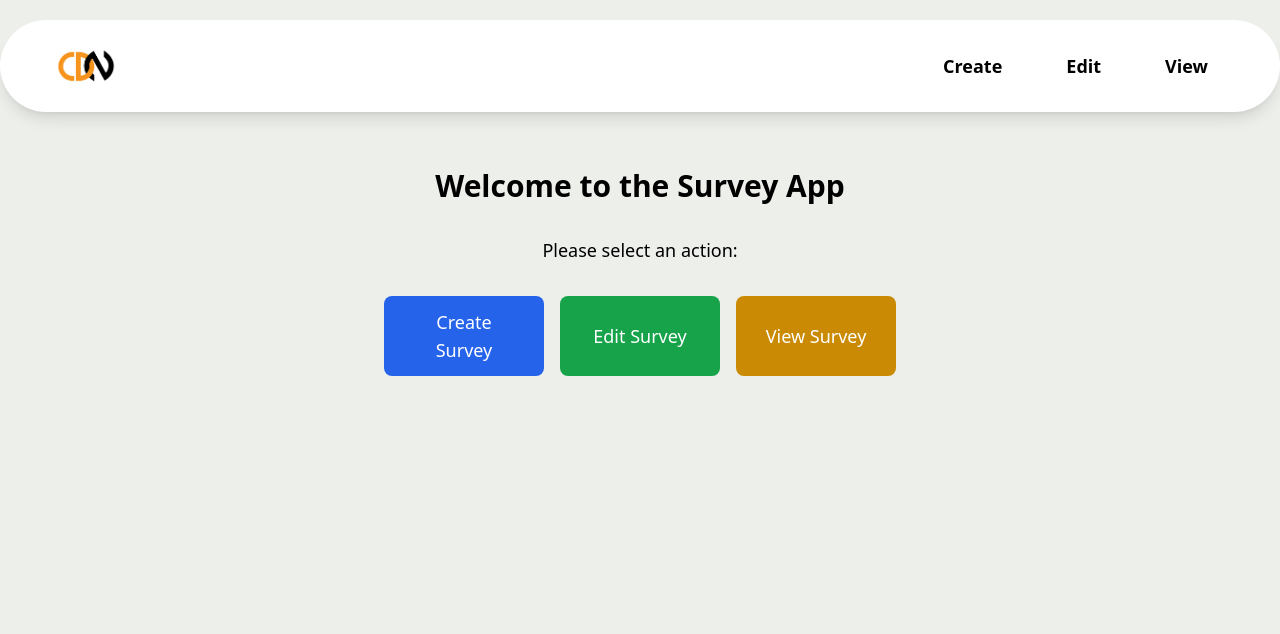
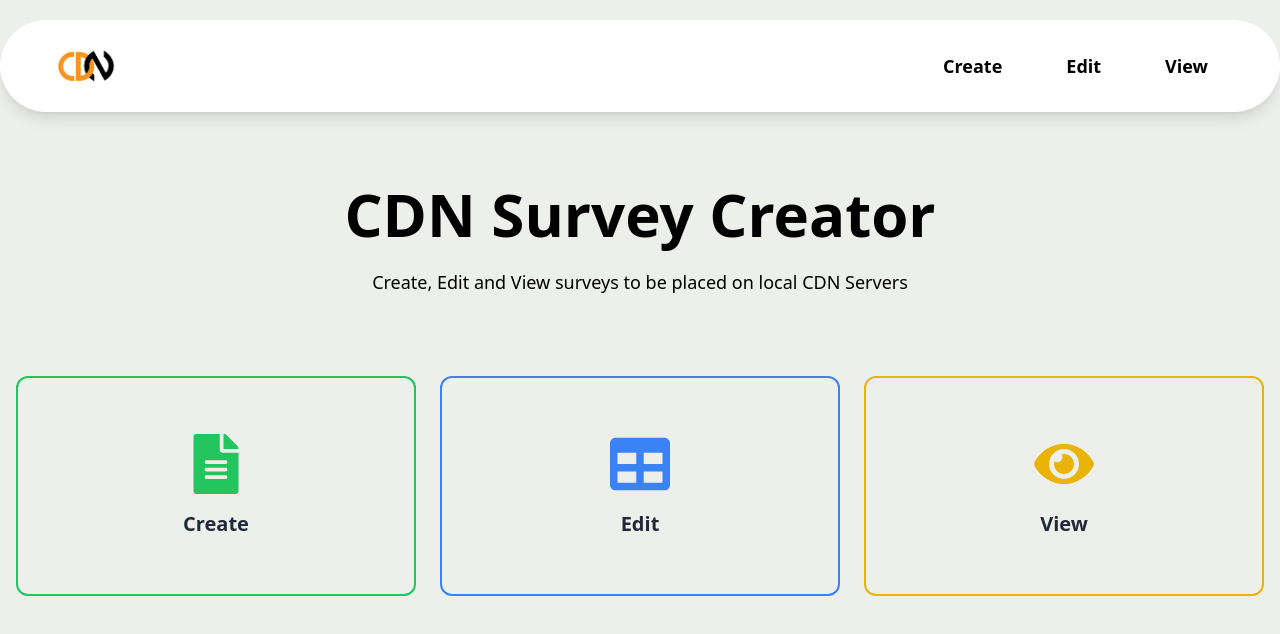
Before and after one commit to Llewellyn500/cdn-online-create-survey, a Next.js app: page / in a window 1280 px wide. Shown: the top 634 px of the page. Built offline with nearby package versions, Linux system fonts and the light colour scheme.

Commit message:
feat: update layout and styles for LandingPage and enhance metadata description

```diff
--- a/app/layout.tsx
+++ b/app/layout.tsx
@@ -16,7 +16,7 @@ const geistMono = localFont({
 
 export const metadata: Metadata = {
   title: "CDN Survey Creator",
-  description: "Generated by create next app",
+  description: "A place to generate surveys for your CDN servers locally. Its free and open source. It Generates surveys in the form of JSON which CDN servers understand and can translate to meaningful surveys.",
 };
 
 export default function RootLayout({
--- a/app/page.tsx
+++ b/app/page.tsx
@@ -1,7 +1,6 @@
-// /path/to/your/LandingPage.tsx
 "use client";
 import { useRouter } from "next/navigation";
-
+import { FaFileAlt, FaTable, FaEye } from "react-icons/fa"; // Example icons
 
 export default function LandingPage() {
   const router = useRouter();
@@ -19,31 +18,43 @@ export default function LandingPage() {
   };
 
   return (
-    <>
-      <div className="container mx-auto p-4 text-center mt-10">
-        <h1 className="text-3xl font-bold mb-8">Welcome to the Survey App</h1>
-        <p className="mb-8 text-lg">Please select an action:</p>
-        <div className="grid grid-cols-1 gap-4 sm:grid-cols-2 md:grid-cols-3 max-w-lg mx-auto">
-          <button
+    <div className="container mx-auto p-4 text-center mt-14">
+      <h1 className="text-4xl font-bold mb-6 md:text-6xl">CDN Survey Creator</h1>
+      <p className="mb-20 text-lg">Create, Edit and View surveys to be placed on local CDN Servers</p>
+      <div className="grid grid-cols-1 gap-6 sm:grid-cols-3 max-w-7xl mx-auto">
+        {/* Create Box */}
+        <div
           onClick={navigateToCreate}
-            className="px-6 py-3 bg-blue-600 text-white rounded-lg text-lg hover:bg-blue-500 transition"
+          className="group flex flex-col items-center justify-center border-2 border-green-500 rounded-xl p-14 cursor-pointer bg-green-500 md:bg-transparent hover:bg-green-500 transition-all duration-300"
         >
-            Create Survey
-          </button>
-          <button
+          <FaFileAlt className="text-white md:text-green-500 text-6xl mb-4 group-hover:text-white" /> {/* Icon turns white */}
+          <span className="text-xl font-bold text-white md:text-gray-800 group-hover:text-white">
+            Create
+          </span>
+        </div>
+
+        {/* Edit Box */}
+        <div
           onClick={navigateToEdit}
-            className="px-6 py-3 bg-green-600 text-white rounded-lg text-lg hover:bg-green-500 transition"
+          className="group flex flex-col items-center justify-center border-2 border-blue-500 rounded-xl p-14 cursor-pointer bg-blue-500 md:bg-transparent hover:bg-blue-500 transition-all duration-300"
         >
-            Edit Survey
-          </button>
-          <button
+          <FaTable className="text-white md:text-blue-500 text-6xl mb-4 group-hover:text-white" /> {/* Icon turns white */}
+          <span className="text-xl font-bold text-white md:text-gray-800 group-hover:text-white">
+            Edit
+          </span>
+        </div>
+
+        {/* View Box */}
+        <div
           onClick={navigateToView}
-            className="px-6 py-3 bg-yellow-600 text-white rounded-lg text-lg hover:bg-yellow-500 transition"
+          className="group flex flex-col items-center justify-center border-2 border-yellow-500 rounded-xl p-14 cursor-pointer md:bg-transparent bg-yellow-500 hover:bg-yellow-500 transition-all duration-300"
         >
-            View Survey
-          </button>
+          <FaEye className="text-white md:text-yellow-500 text-6xl mb-4 group-hover:text-white" /> {/* Icon turns white */}
+          <span className="text-xl font-bold text-white md:text-gray-800 group-hover:text-white">
+            View
+          </span>
         </div>
       </div>
-    </>
+    </div>
   );
 }
```
Lines whose indentation alone changed are shown as unchanged.
